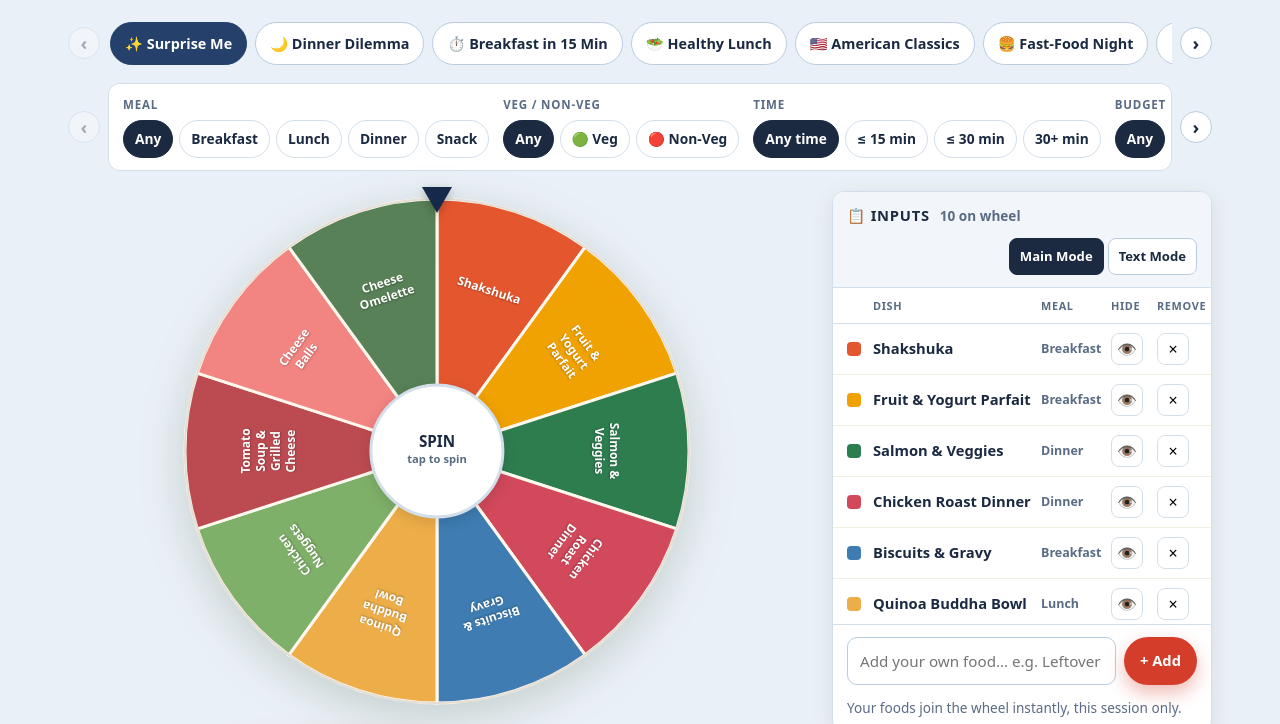
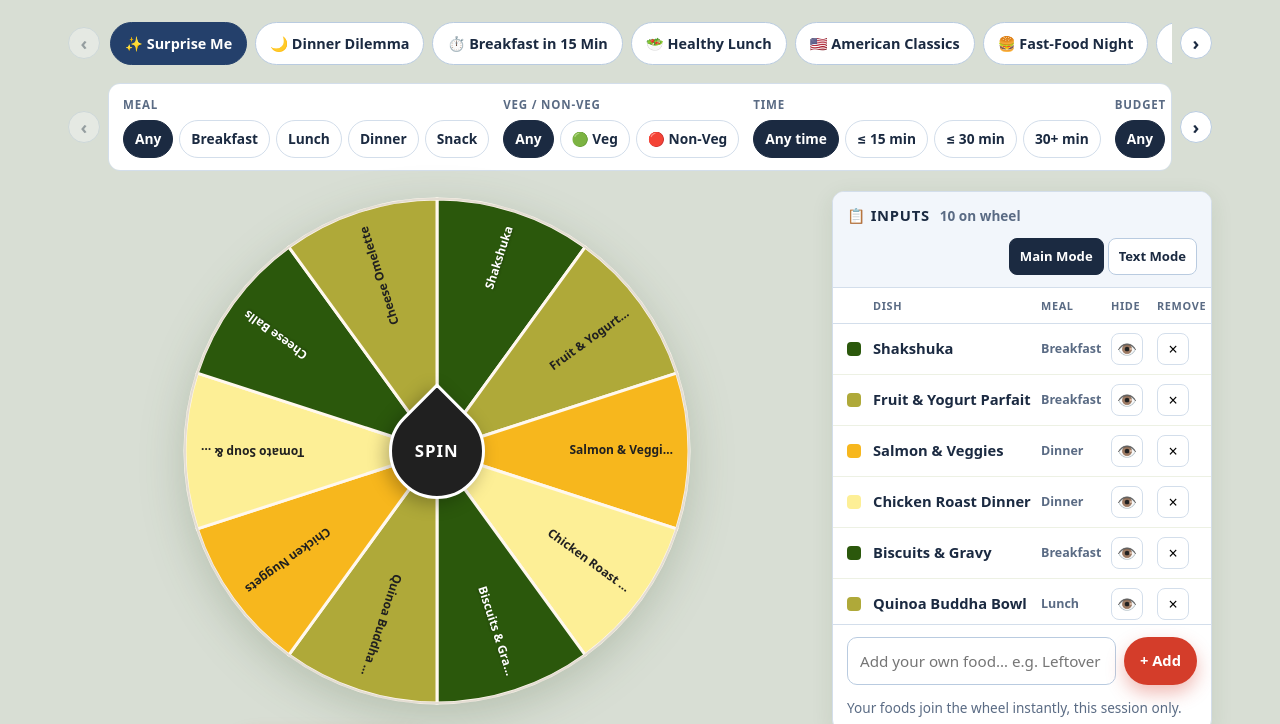
Before and after one commit to romi7302/Whattoeat, a plain HTML site: page index.html in a window 1280 px wide. Shown: the part 76-800 px from the top of the page. Drawn offline with Linux system fonts and the light colour scheme.

Commit message:
Redesign wheel to match live v3.2 design: 4-colour palette, black teardrop SPIN hub, radial labels

```diff
--- a/index.html
+++ b/index.html
@@ -18,7 +18,7 @@
 <style>
 /* Picker Wheel layout, American edition: white header, light-blue tool band, navy + cherry red, dark-navy footer */
 :root{
-  --sage:#EAF0F7; --sage2:#DCE6F2; --card:#FFFFFF; --card2:#F2F6FB;
+  --sage:#D8DED4; --sage2:#CBD3C6; --card:#FFFFFF; --card2:#F2F6FB;
   --ink:#1B2A41; --muted:#5A6B84; --line:#D3DEEB; --line2:#B9CBE0;
   --green:#24406B; --green-d:#16294A; --yellow:#F2C230; --yellow-d:#D9A90B;
   --tomato:#D43D2A; --tomato-d:#B3271E; --leaf:#2E7D4F; --leaf-bg:#E3F2E7;
@@ -68,14 +68,11 @@ button{cursor:pointer}
 .chip.active{background:var(--ink);color:#fff;border-color:var(--ink)}
 .tool-grid{display:grid;grid-template-columns:minmax(0,1fr) 380px;gap:26px;align-items:start}
 .wheel-wrap{position:relative;width:min(520px,94vw);margin:0 auto;aspect-ratio:1/1}
-.wheel-pointer{position:absolute;left:50%;top:-4px;transform:translateX(-50%);z-index:3;width:0;height:0;border-left:15px solid transparent;border-right:15px solid transparent;border-top:26px solid var(--green-d);filter:drop-shadow(0 3px 4px rgba(0,0,0,.25))}
 #wheel{width:100%;height:100%;display:block;transition:transform 5.2s cubic-bezier(.12,.8,.08,1);filter:drop-shadow(0 12px 22px rgba(46,74,31,.20))}
-.wheel-center{position:absolute;left:50%;top:50%;transform:translate(-50%,-50%);width:26%;aspect-ratio:1/1;border-radius:50%;background:#fff;border:3px solid var(--line);display:flex;flex-direction:column;align-items:center;justify-content:center;text-align:center;padding:8px;z-index:2;box-shadow:0 4px 14px rgba(0,0,0,.12)}
-.wheel-center strong{font-size:.95rem;line-height:1.1}
-.wheel-center small{color:var(--muted);font-weight:700;font-size:.7rem}
-.wheel-center{cursor:pointer;transition:transform .15s ease,box-shadow .15s ease}
-.wheel-center:hover{transform:translate(-50%,-50%) scale(1.05);box-shadow:0 8px 22px rgba(0,0,0,.20)}
-.wheel-center:active{transform:translate(-50%,-50%) scale(.98)}
+.wheel-center{position:absolute;left:50%;top:50%;width:96px;height:96px;margin:-48px 0 0 -48px;background:#202020;border:3px solid #fff;border-radius:0 50% 50% 50%;transform:rotate(45deg);display:flex;align-items:center;justify-content:center;z-index:2;box-shadow:0 6px 18px rgba(0,0,0,.28);cursor:pointer;transition:transform .15s ease,box-shadow .15s ease}
+.wheel-center .hub-text{transform:rotate(-45deg);color:#fff;font-weight:900;font-size:1.05rem;letter-spacing:.06em}
+.wheel-center:hover{transform:rotate(45deg) scale(1.06);box-shadow:0 10px 26px rgba(0,0,0,.32)}
+.wheel-center:active{transform:rotate(45deg) scale(.97)}
 .wheel-center:focus-visible{outline:3px solid var(--tomato);outline-offset:2px}
 .spin-row{display:flex;gap:10px;justify-content:center;margin-top:18px;flex-wrap:wrap}
 .btn{display:inline-flex;align-items:center;justify-content:center;gap:8px;border:0;border-radius:999px;padding:13px 24px;font-weight:800;font-size:1rem;text-decoration:none}
@@ -253,9 +250,8 @@ footer p{margin:0 0 10px;font-size:.92rem}
     <div class="tool-grid">
       <div class="wheel-col">
         <div class="wheel-wrap">
-          <div class="wheel-pointer"></div>
           <svg id="wheel" viewBox="0 0 520 520" role="img" aria-label="Food wheel"></svg>
-          <div class="wheel-center" id="wheelCenter" role="button" tabindex="0" aria-label="Spin the wheel"><strong id="centerLabel">SPIN</strong><small>tap to spin</small></div>
+          <div class="wheel-center" id="wheelCenter" role="button" tabindex="0" aria-label="Spin the wheel"><span class="hub-text" id="centerLabel">SPIN</span></div>
         </div>
         <div class="spin-row">
           <button class="btn btn-spin" id="spinBtn" type="button">🎡 SPIN THE WHEEL</button>
@@ -542,7 +538,7 @@ var RAW=[
 ["Mozzarella Sticks","Snack",1,15,2,"American","Mozzarella, breadcrumbs, egg, marinara sauce"],
 ["Potato Skins","Snack",0,30,2,"American","Potato skins, bacon, cheddar, sour cream, chives"]
 ];
-var COLORS=["#E4572E","#F0A202","#2E7D4F","#D1495B","#3E7CB1","#EDAE49","#7FB069","#BC4B51","#F28482","#588157"];
+var COLORS=["#2B580C","#AFA939","#F7B71D","#FDEF96"];
 var state={meal:"any",diet:"any",time:"any",budget:"any"};
 var customFoods=[];
 var wheelItems=[], hiddenItems=[], rotation=0, spinning=false, soundOn=true;
@@ -597,18 +593,15 @@ function drawWheel(items){
     var a0=(i*seg-90)*Math.PI/180, a1=((i+1)*seg-90)*Math.PI/180;
     var x0=cx+r*Math.cos(a0),y0=cy+r*Math.sin(a0),x1=cx+r*Math.cos(a1),y1=cy+r*Math.sin(a1);
     html+='<path d="M'+cx+','+cy+' L'+x0.toFixed(1)+','+y0.toFixed(1)+' A'+r+','+r+' 0 0 1 '+x1.toFixed(1)+','+y1.toFixed(1)+' Z" fill="'+COLORS[i%COLORS.length]+'" stroke="#FFF8EE" stroke-width="3"/>';
-    var mid=(i*seg+seg/2-90), rad=mid*Math.PI/180, tx=cx+168*Math.cos(rad), ty=cy+168*Math.sin(rad);
-    // smaller text on crowded wheels, words stacked in a column, not one long row
+    var mid=(i*seg+seg/2-90), rad=mid*Math.PI/180, lx=cx+236*Math.cos(rad), ly=cy+236*Math.sin(rad);
+    // single-line radial label, like the live wheel: reads outward along the spoke
     var fontSize = n<=3 ? 15 : n<=5 ? 13.5 : 12;
-    var maxChars = n<=3 ? 14 : n<=5 ? 12 : 10;
-    var lines = wrapLabel(items[i].name, maxChars);
-    var lineH = fontSize + 3;
-    var topDy = (-((lines.length-1)*lineH/2)).toFixed(1);
-    var labelHtml = '<text x="'+tx.toFixed(1)+'" y="'+ty.toFixed(1)+'" transform="rotate('+(mid+90)+' '+tx.toFixed(1)+' '+ty.toFixed(1)+')" text-anchor="middle" dominant-baseline="middle" font-size="'+fontSize+'" font-weight="800" fill="#fff" style="text-shadow:0 1px 2px rgba(0,0,0,.3)">';
-    lines.forEach(function(ln, li){
-      labelHtml += '<tspan x="'+tx.toFixed(1)+'" dy="'+(li===0 ? topDy : lineH)+'">'+ln.replace(/&/g,"&amp;")+'</tspan>';
-    });
-    html += labelHtml + '</text>';
+    var labelFill=(i%4===0)?"#fff":"#202020";
+    var labelShadow=(i%4===0)?' style="text-shadow:0 1px 2px rgba(0,0,0,.3)"':"";
+    var labelName=items[i].name;
+    if(labelName.length>15)labelName=labelName.slice(0,14)+"…";
+    var labelHtml = '<text x="'+lx.toFixed(1)+'" y="'+ly.toFixed(1)+'" transform="rotate('+mid+' '+lx.toFixed(1)+' '+ly.toFixed(1)+')" text-anchor="end" dominant-baseline="middle" font-size="'+fontSize+'" font-weight="800" fill="'+labelFill+'"'+labelShadow+'>'+labelName.replace(/&/g,"&amp;")+'</text>';
+    html += labelHtml;
   }
   html+='<circle cx="260" cy="260" r="252" fill="none" stroke="#211812" stroke-opacity=".12" stroke-width="2"/>';
   svg.innerHTML=html;
@@ -692,7 +685,6 @@ function showResult(d){
   box.innerHTML = body
     +'<div class="result-actions"><button class="btn btn-spin" onclick="spin()">🎡 Spin Again</button>'
     +'<button class="btn btn-ghost" id="copyBtn">📋 Copy Result</button></div>';
-  $("centerLabel").innerHTML=d.name.length>16?d.name.slice(0,15)+"…":d.name;
   wireCopy($("copyBtn"), d);
   // same result in a popup
   $("modalBody").innerHTML = body
```
